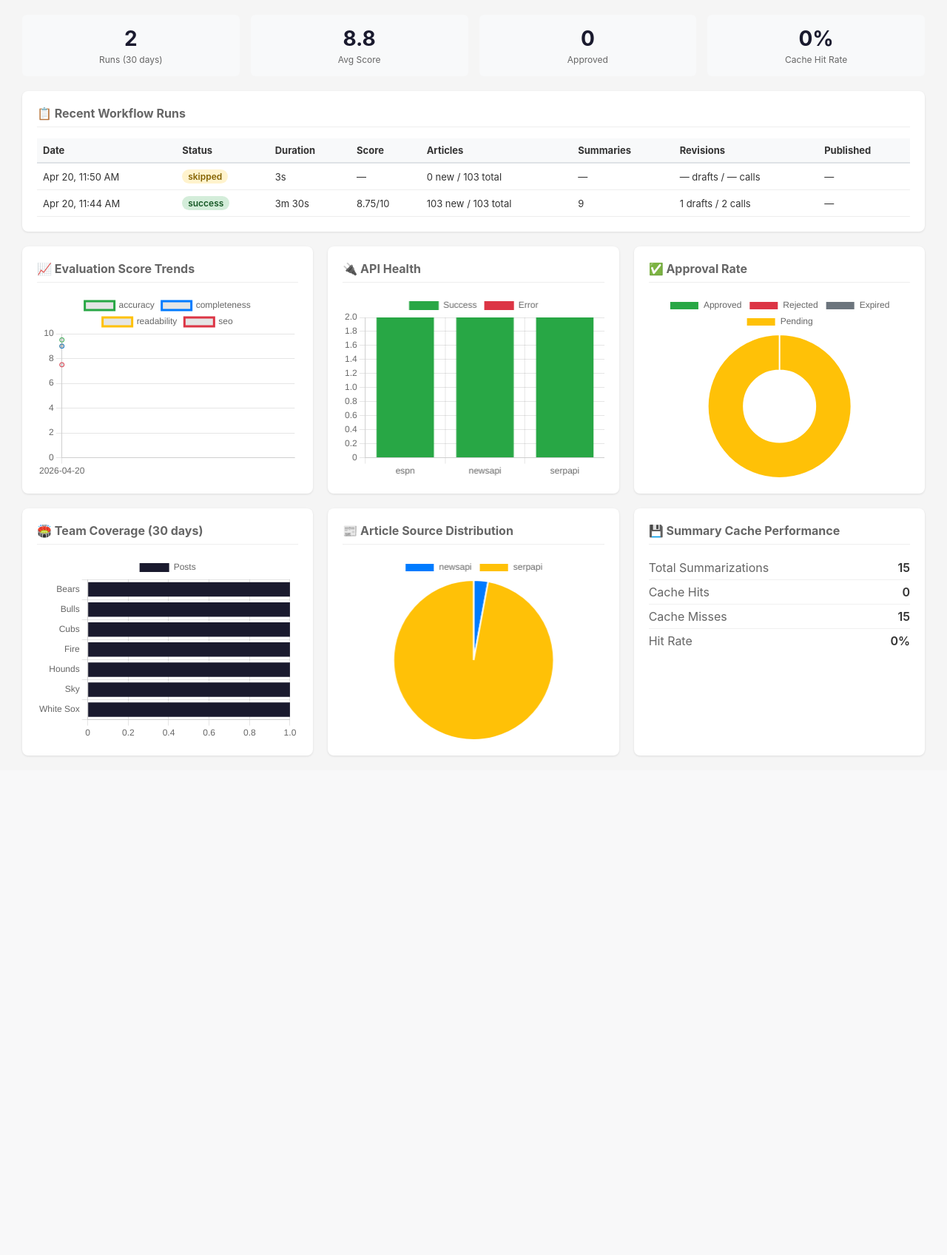
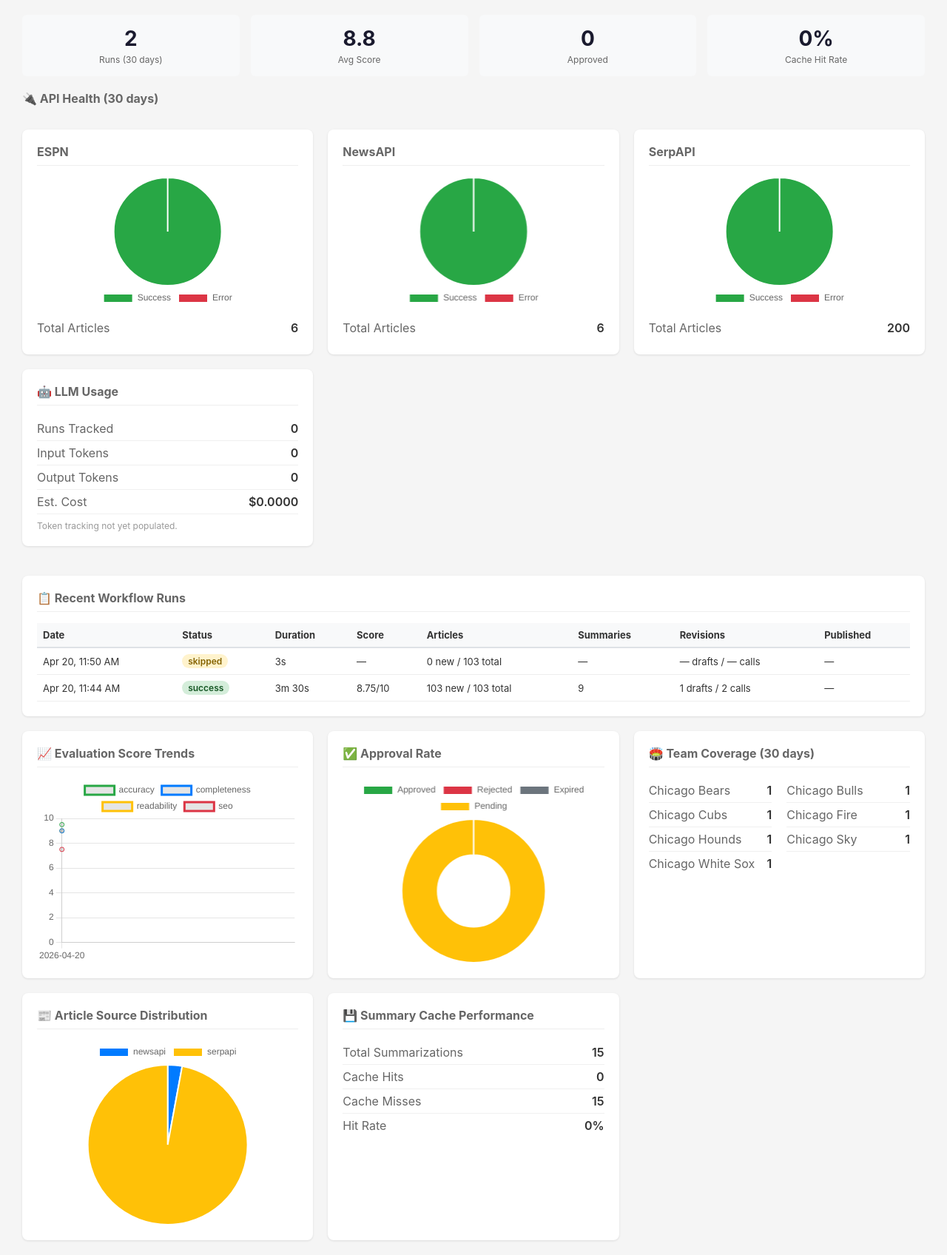
Before and after one commit to kiblerkevin/my-first-react-agent, a Flask app: page /dashboard in a window 1280 px wide. Shown: the part 72-1768 px from the top of the page at 74% size. Before the commit the page ends 1095 px from the top, so only its background shows below. Run offline with Flask 3, Linux system fonts and the light colour scheme; data comes from the database, SQL or seed files in the repository; some libraries are stand-ins or nearby versions.

Commit message:
update dashboard styling

```diff
--- a/memory/memory.py
+++ b/memory/memory.py
@@ -817,6 +817,45 @@ class Memory:
         finally:
             session.close()
 
+    def get_llm_stats(self, days: int = 30) -> dict:
+        """Get LLM usage statistics over the last days."""
+        import json as _json
+        from datetime import timedelta
+
+        session = get_session(self.engine)
+        try:
+            cutoff = datetime.utcnow() - timedelta(days=days)
+            runs = (
+                session.query(WorkflowRun)
+                .filter(WorkflowRun.started_at >= cutoff)
+                .all()
+            )
+
+            totals = {
+                'total_input_tokens': 0,
+                'total_output_tokens': 0,
+                'estimated_cost': 0.0,
+                'runs_tracked': 0,
+                'usage_by_tool': {},
+            }
+            for r in runs:
+                if r.total_input_tokens:
+                    totals['total_input_tokens'] += r.total_input_tokens
+                    totals['total_output_tokens'] += r.total_output_tokens or 0
+                    totals['estimated_cost'] += r.estimated_cost or 0.0
+                    totals['runs_tracked'] += 1
+                if r.usage_by_tool:
+                    for tool, usage in _json.loads(r.usage_by_tool).items():
+                        if tool not in totals['usage_by_tool']:
+                            totals['usage_by_tool'][tool] = {'input': 0, 'output': 0}
+                        totals['usage_by_tool'][tool]['input'] += usage.get('input', 0)
+                        totals['usage_by_tool'][tool]['output'] += usage.get('output', 0)
+
+            totals['estimated_cost'] = round(totals['estimated_cost'], 4)
+            return totals
+        finally:
+            session.close()
+
     def get_run_iterations(self, run_id: str) -> dict | None:
         """Get the iterations for a workflow run."""
         import json as _json
--- a/server/dashboard.py
+++ b/server/dashboard.py
@@ -98,6 +98,12 @@ def api_sources() -> Response:
     return jsonify(memory.get_source_distribution(30))
 
 
+@dashboard_bp.route('/dashboard/api/llm')
+def api_llm() -> Response:
+    """Return LLM usage statistics over the last 30 days."""
+    return jsonify(memory.get_llm_stats(30))
+
+
 @dashboard_bp.route('/dashboard/api/cache')
 def api_cache() -> Response:
     """Return summary cache hit/miss statistics over the last 30 days."""
--- a/server/templates/dashboard.html
+++ b/server/templates/dashboard.html
@@ -60,6 +60,12 @@
         <div class="quick-stats" id="quick-stats"></div>
     </div>
 
+    <!-- API Health Section -->
+    <div style="padding: 20px 30px 0;">
+        <h2 style="font-size: 16px; color: #666; margin-bottom: 12px;">🔌 API Health (30 days)</h2>
+    </div>
+    <div class="grid" id="api-section"></div>
+
     <div class="grid">
         <!-- Workflow Runs -->
         <div class="card full-width">
@@ -91,13 +97,7 @@
             </div>
         </div>
 
-        <!-- API Health -->
-        <div class="card">
-            <h2>🔌 API Health</h2>
-            <div class="chart-container">
-                <canvas id="api-chart"></canvas>
-            </div>
-        </div>
+
 
         <!-- Approval Rate -->
         <div class="card">
@@ -110,9 +110,7 @@
         <!-- Team Coverage -->
         <div class="card">
             <h2>🏟️ Team Coverage (30 days)</h2>
-            <div class="chart-container">
-                <canvas id="team-chart"></canvas>
-            </div>
+            <div id="team-list" style="display: grid; grid-template-columns: 1fr 1fr; gap: 0 20px;"></div>
         </div>
 
         <!-- Source Distribution -->
@@ -213,20 +211,53 @@
             });
         }
 
-        async function loadApiChart() {
-            const data = await fetchJson('/dashboard/api/health');
-            if (charts.api) charts.api.destroy();
+        async function loadApiSection() {
+            const [health, llm] = await Promise.all([
+                fetchJson('/dashboard/api/health'),
+                fetchJson('/dashboard/api/llm')
+            ]);
+            const section = document.getElementById('api-section');
 
-            charts.api = new Chart(document.getElementById('api-chart'), {
-                type: 'bar',
-                data: {
-                    labels: data.map(d => d.source),
-                    datasets: [
-                        { label: 'Success', data: data.map(d => d.success || 0), backgroundColor: '#28a745' },
-                        { label: 'Error', data: data.map(d => d.error || 0), backgroundColor: '#dc3545' }
-                    ]
-                },
-                options: { responsive: true, maintainAspectRatio: false, scales: { x: { stacked: true }, y: { stacked: true } } }
+            // Destroy existing pie charts
+            Object.keys(charts).filter(k => k.startsWith('api-')).forEach(k => { charts[k].destroy(); delete charts[k]; });
+
+            // One pie card per API source
+            const sources = ['espn', 'newsapi', 'serpapi'];
+            const sourceLabels = { espn: 'ESPN', newsapi: 'NewsAPI', serpapi: 'SerpAPI' };
+            let html = '';
+            sources.forEach(src => {
+                const d = health.find(h => h.source === src) || { success: 0, error: 0, total_articles: 0 };
+                html += `<div class="card">
+                    <h2>${sourceLabels[src] || src}</h2>
+                    <div class="chart-container" style="height:180px;"><canvas id="api-${src}"></canvas></div>
+                    <div class="metric" style="margin-top:8px;"><span class="label">Total Articles</span><span class="value">${d.total_articles || 0}</span></div>
+                </div>`;
+            });
+
+            // LLM stats card
+            const tracked = llm.runs_tracked || 0;
+            html += `<div class="card">
+                <h2>🤖 LLM Usage</h2>
+                <div class="metric"><span class="label">Runs Tracked</span><span class="value">${tracked}</span></div>
+                <div class="metric"><span class="label">Input Tokens</span><span class="value">${llm.total_input_tokens.toLocaleString()}</span></div>
+                <div class="metric"><span class="label">Output Tokens</span><span class="value">${llm.total_output_tokens.toLocaleString()}</span></div>
+                <div class="metric"><span class="label">Est. Cost</span><span class="value">$${llm.estimated_cost.toFixed(4)}</span></div>
+                ${!tracked ? '<div style="color:#999;font-size:12px;margin-top:8px;">Token tracking not yet populated.</div>' : ''}
+            </div>`;
+            section.innerHTML = html;
+
+            // Render pie charts
+            sources.forEach(src => {
+                const d = health.find(h => h.source === src) || { success: 0, error: 0 };
+                const s = d.success || 0, e = d.error || 0;
+                charts[`api-${src}`] = new Chart(document.getElementById(`api-${src}`), {
+                    type: 'pie',
+                    data: {
+                        labels: ['Success', 'Error'],
+                        datasets: [{ data: [s, e], backgroundColor: ['#28a745', '#dc3545'] }]
+                    },
+                    options: { responsive: true, maintainAspectRatio: false, plugins: { legend: { position: 'bottom' } } }
+                });
             });
         }
 
@@ -247,19 +278,12 @@
             });
         }
 
-        async function loadTeamChart() {
+        async function loadTeamList() {
             const data = await fetchJson('/dashboard/api/teams');
-            if (charts.team) charts.team.destroy();
-
             const teams = Object.keys(data).sort((a, b) => data[b] - data[a]);
-            charts.team = new Chart(document.getElementById('team-chart'), {
-                type: 'bar',
-                data: {
-                    labels: teams.map(t => t.replace('Chicago ', '')),
-                    datasets: [{ label: 'Posts', data: teams.map(t => data[t]), backgroundColor: '#1a1a2e' }]
-                },
-                options: { responsive: true, maintainAspectRatio: false, indexAxis: 'y' }
-            });
+            document.getElementById('team-list').innerHTML = teams.map(t =>
+                `<div class="metric"><span class="label">${t}</span><span class="value">${data[t]}</span></div>`
+            ).join('');
         }
 
         async function loadSourceChart() {
@@ -292,9 +316,9 @@
                 loadQuickStats(),
                 loadRuns(),
                 loadEvalChart(),
-                loadApiChart(),
+                loadApiSection(),
                 loadApprovalChart(),
-                loadTeamChart(),
+                loadTeamList(),
                 loadSourceChart(),
                 loadCacheStats()
             ]);
```
Also changed, not shown: tests/memory/test_memory.py (+26 -0 lines).
